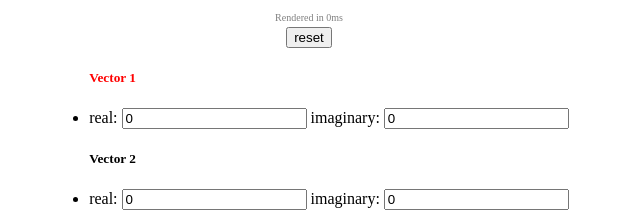
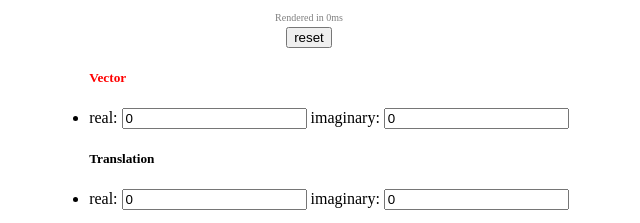
Before and after one commit to felipeasimos/complex-visualizer, a website built with Vite: page www/index.html in a window 1280 px wide. Shown: the part 597-820 px from the top of the page, 331-971 px from the left. Built offline with nearby package versions, Linux system fonts and the light colour scheme; what complex-visualizer would draw is missing.

Commit message:
update html

```diff
--- a/www/index.html
+++ b/www/index.html
@@ -24,7 +24,7 @@
 	    <button id="btn-reset">reset</button>
 	    <div>
 		<ul>
-		    <h5 style="color: red">Vector 1</h5>
+		    <h5 style="color: red">Vector</h5>
 		    <li>
 			<p>
 			    real: <input type="number" step="any" id="vector1-real"></input>
@@ -32,7 +32,7 @@
 			</p>
 
 		    </li>
-		    <h5 id="vector2">Vector 2</h5>
+		    <h5 id="vector2">Translation</h5>
 		    <li>
 			<p>
 			    real: <input type="number" step="any" id="vector2-real"></input>
```
